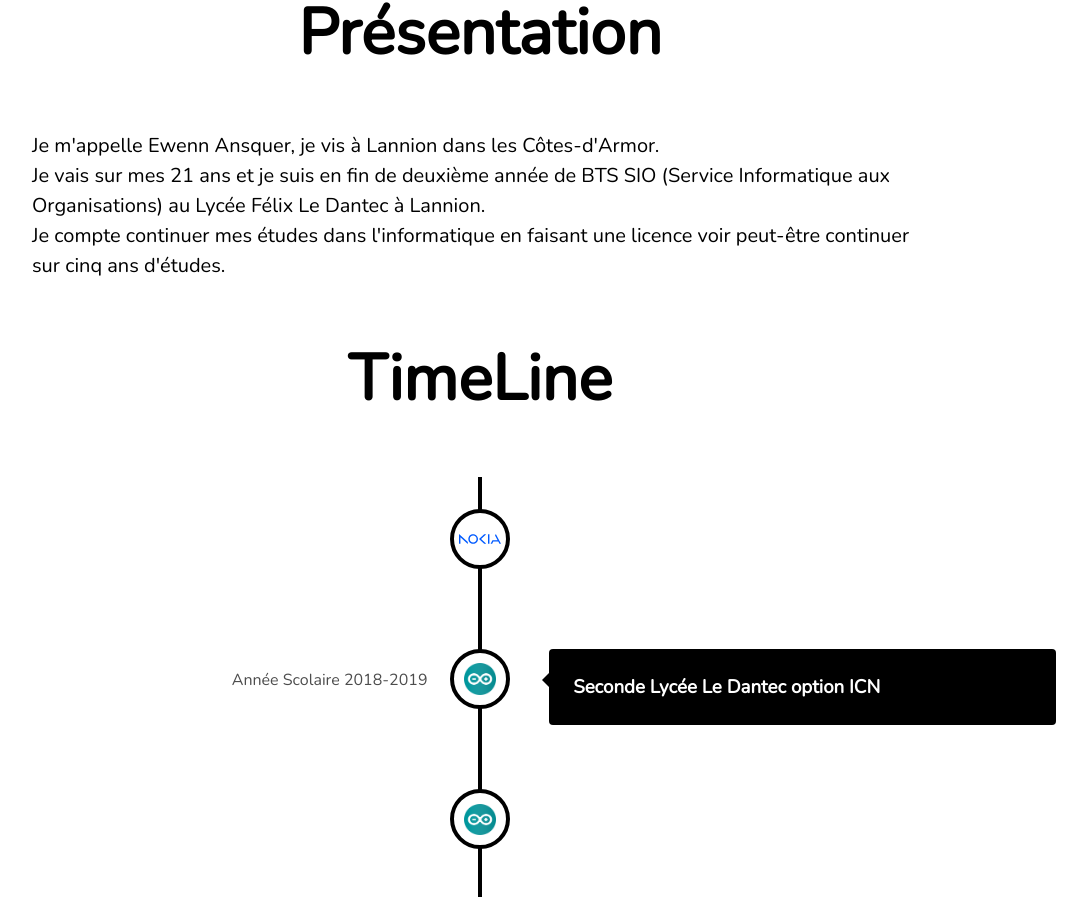
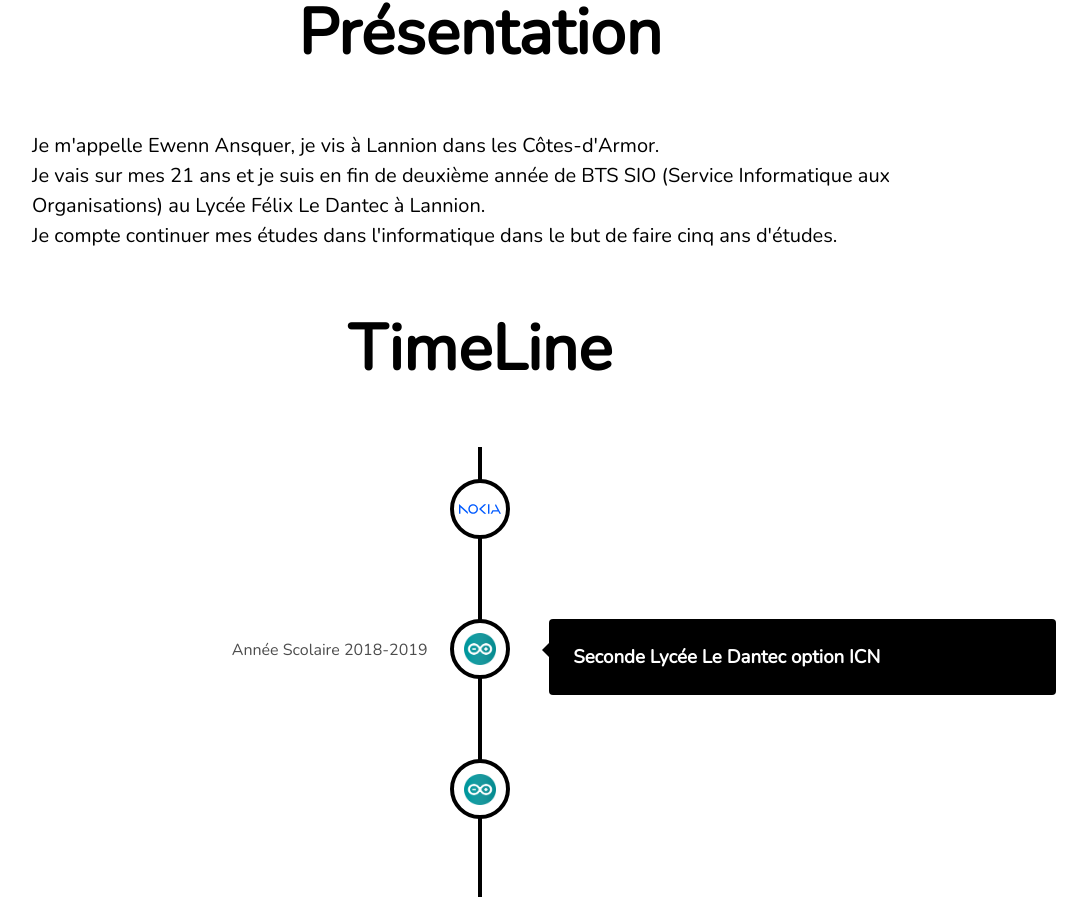
Before and after one commit to EwennAnsquer/portfolio, a React (Vite) app: page / in a window 1280 px wide. Shown: the part 835-1732 px from the top of the page, without its empty margins (160-1247 px from the left). Built offline with nearby package versions, Linux system fonts and the light colour scheme.

Commit message:
changement du texte de présentation

```diff
--- a/src/components/presentation/presentation.jsx
+++ b/src/components/presentation/presentation.jsx
@@ -6,7 +6,7 @@ export default function Presentation() {
     <div className='presentation' id='presentation'>
         <h2>Présentation</h2>
         <div className="presentationContent">
-            <p>Je m'appelle Ewenn Ansquer, je vis à Lannion dans les Côtes-d'Armor. <br/>Je vais sur mes 21 ans et je suis en fin de deuxième année de BTS SIO (Service Informatique aux Organisations) au Lycée Félix Le Dantec à Lannion. <br/>Je compte continuer mes études dans l'informatique en faisant une licence voir peut-être continuer sur cinq ans d'études.</p>
+            <p>Je m'appelle Ewenn Ansquer, je vis à Lannion dans les Côtes-d'Armor. <br/>Je vais sur mes 21 ans et je suis en fin de deuxième année de BTS SIO (Service Informatique aux Organisations) au Lycée Félix Le Dantec à Lannion. <br/>Je compte continuer mes études dans l'informatique dans le but de faire cinq ans d'études.</p>
         </div>
     </div>
   )
```
